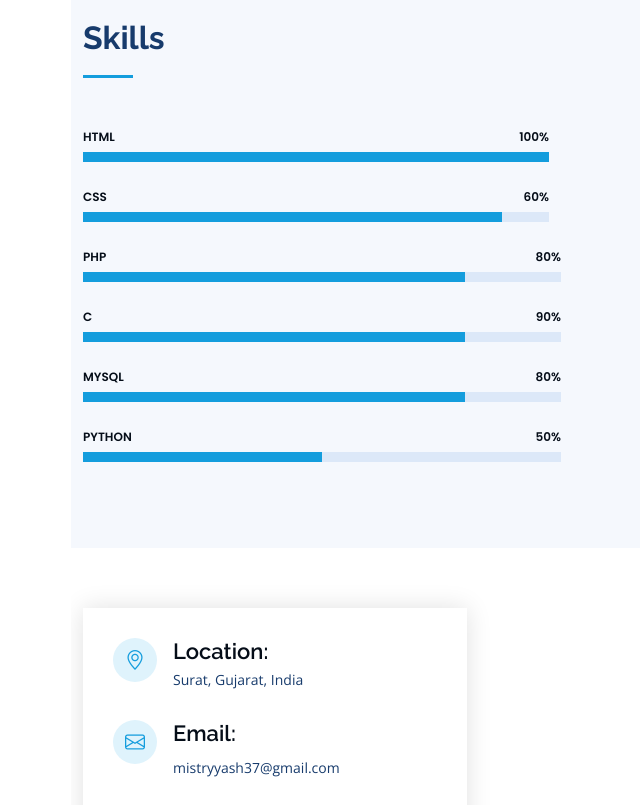
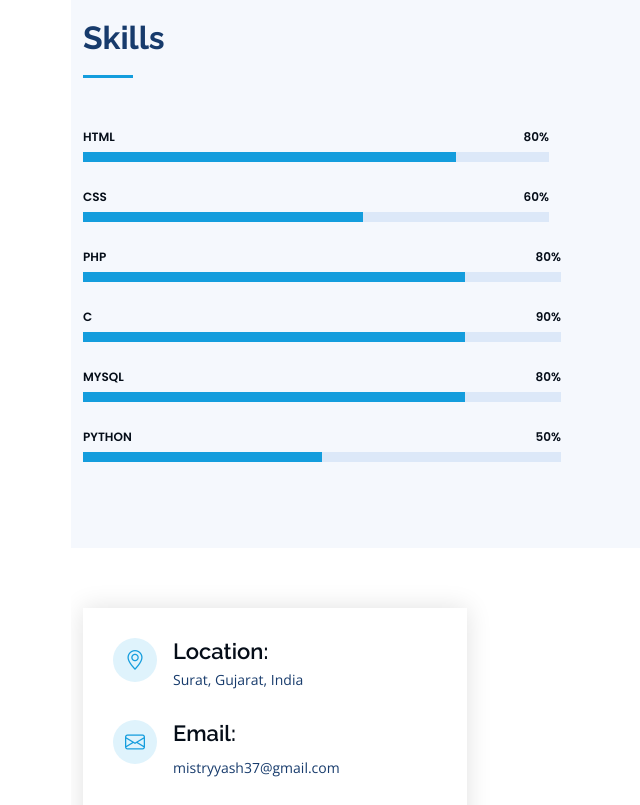
Before and after one commit to mistryy751/resume, a plain HTML site: page index.html in a window 1280 px wide. Shown: the part 1320-2125 px from the top of the page, without its empty margins (229-869 px from the left). Drawn offline with nearby package versions, Linux system fonts and the light colour scheme.

Commit message:
Update index.html

```diff
--- a/index.html
+++ b/index.html
@@ -129,16 +129,16 @@
                     <div class="col-lg-6" data-aos="fade-up">
 
                         <div class="progress">
-                            <span class="skill">HTML <i class="val">100%</i></span>
+                            <span class="skill">HTML <i class="val">80%</i></span>
                             <div class="progress-bar-wrap">
-                                <div class="progress-bar" role="progressbar" aria-valuenow="100" aria-valuemin="0" aria-valuemax="100"></div>
+                                <div class="progress-bar" role="progressbar" aria-valuenow="80" aria-valuemin="0" aria-valuemax="100"></div>
                             </div>
                         </div>
 
                         <div class="progress">
                             <span class="skill">CSS <i class="val">60%</i></span>
                             <div class="progress-bar-wrap">
-                                <div class="progress-bar" role="progressbar" aria-valuenow="90" aria-valuemin="0" aria-valuemax="100"></div>
+                                <div class="progress-bar" role="progressbar" aria-valuenow="60" aria-valuemin="0" aria-valuemax="100"></div>
                             </div>
                         </div>
 
```
